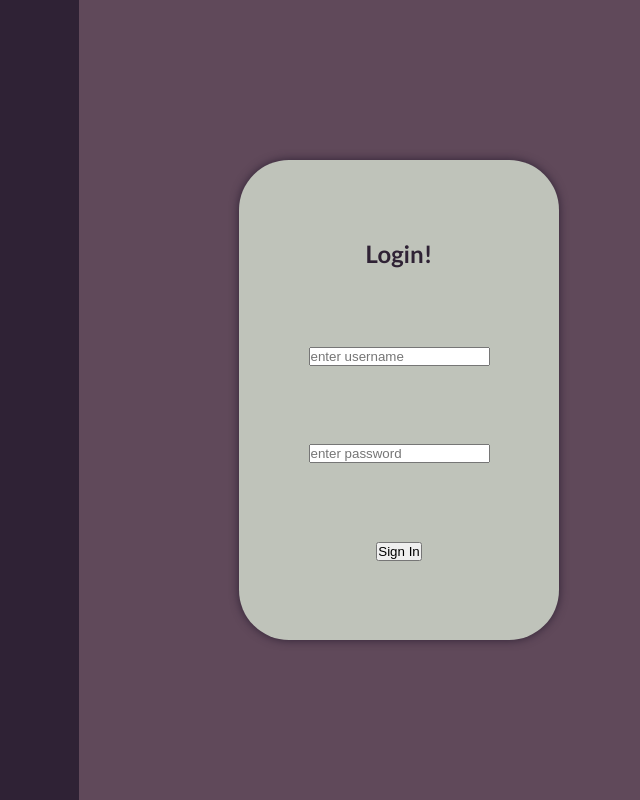
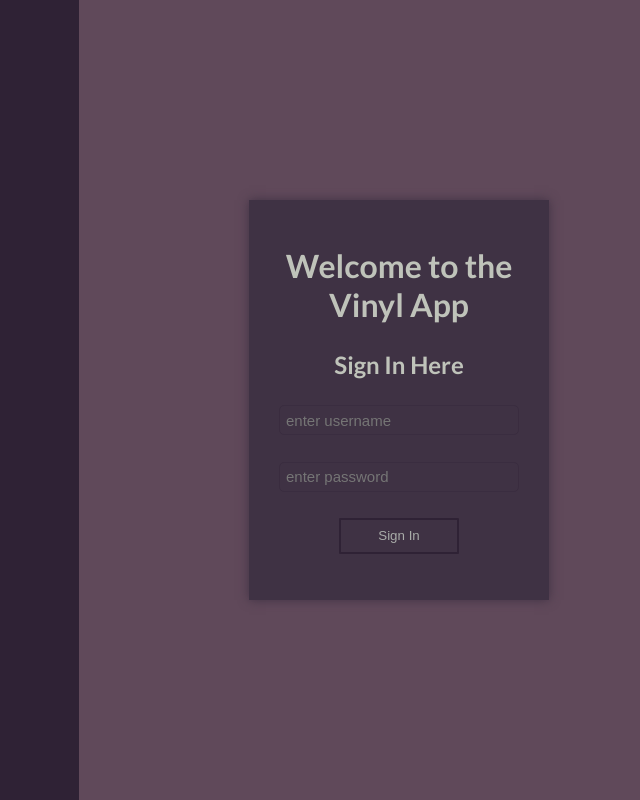
Before and after one commit to Fernando-Rodriguez/vinylappui_v2, a React (Create React App) app: page /login in a window 1280 px wide. Shown: the whole page, without its empty margins (561-1201 px from the left). Built offline with nearby package versions, Linux system fonts and the light colour scheme; no server answers.

Commit message:
working on fixing colors

```diff
--- a/src/components/LoginView/Login.css
+++ b/src/components/LoginView/Login.css
@@ -1,31 +1,86 @@
+:root {
+    --light-primary: #60495A;
+    --med-primary: #3F3244 ;
+    --dark-primary: #2F2235;
+    --light-secondary: #BFC3BA;
+    --dark-dark: #A9ACA9;
+}
+
 .login-container {
     width: 100%;
     height: 100%;
-    background: #60495A;
     display: grid;
+    background-color: var(--light-primary);
     grid-template-columns: 1fr 1fr;
+    grid-template-rows: 1fr;
+    justify-content: center;
+    align-items: center;
 }
 
 .side-bar-container{
-    background: #2F2235;
+    height: 100%;
+    background: var(--dark-primary);
 }
 
 .login-input-container {
+    height: 100%;
+    width: 100%;
     display: flex;
     flex-direction: column;
     justify-content: center;
     align-items: center;
 }
 
+.input-items-container {
+    width: 50%;
+    height: 50%;
+    max-height: 400px;
+    max-width: 300px;
+    display: flex;
+    flex-direction: column;
+    justify-content: center;
+    align-items: center;
+    background-color: var(--med-primary);
+    box-shadow: 0 0 10px var(--med-primary);
+}
+
 .input-items {
-    height: 60%;
-    width: 50%;
-    color: #2F2235;
-    background-color: #BFC3BA;
+    height: 90%;
+    width: 80%;
+    color: var(--light-secondary);
     display: flex;
     flex-direction: column;
     justify-content: space-evenly;
     align-items: center;
+    text-align: center;
+}
+
+.input-field-container {
+    width: 100%;
+    height: 30px;
+    display: flex;
+    justify-content: center;
+    align-items: center;
+    border-radius: 5px;
+    border: 1px solid rgb(47, 34, 53, 0.3);
+    transition: all 0.3s ease;
+}
+
+.login-input {
+    width: 95%;
+    height: 90%;
+    border: none;
+    background-color: transparent;
+    transition: all 0.3s ease;
+    font-size: 15px;
+}
+
+.login-input:focus {
+    outline:none;
+    color: var(--light-secondary);
+}
+
+.input-field-container:focus-within {
     box-shadow: 0 0 10px #2F2235;
-    border-radius: 50px;
+    background-color: var(--dark-primary);
 }
--- a/src/components/LoginView/Login.jsx
+++ b/src/components/LoginView/Login.jsx
@@ -1,6 +1,7 @@
 /* eslint-disable no-unused-vars */
 import React, { useContext, useState } from 'react';
 import { UserContext } from '../../context/UserProvider';
+import CustomButton from '../SharedComponents/CustomButton';
 import './Login.css';
 
 const Login = () => {
@@ -29,18 +30,34 @@ const Login = () => {
   };
 
   const LoginSection = () => (
+    <div className="input-items-container">
       <div className="input-items">
-      <h2>Login!</h2>
+        <h1>Welcome to the Vinyl App</h1>
+        <h2>Sign In Here</h2>
+        <div className="input-field-container">
           <input
+            className="login-input"
             onChange={(e) => onUserChangeHandler(e.target.value)}
             placeholder="enter username"
           />
+        </div>
+        <div className="input-field-container">
+
           <input
+            className="login-input"
             onChange={(e) => onPassChange(e.target.value)}
             placeholder="enter password"
             type="password"
           />
-      <button type="button" onClick={LoginUser}>Sign In</button>
+        </div>
+        {/* <button type="button" onClick={LoginUser}>Sign In</button> */}
+        <CustomButton
+          clickHandler={LoginUser}
+          theme="light"
+        >
+          Sign In
+        </CustomButton>
+      </div>
     </div>
   );
 
--- a/src/components/NavBar/NavBar.css
+++ b/src/components/NavBar/NavBar.css
@@ -1,10 +1,11 @@
 .navbar-container {
+    padding: 3%;
     max-width: 100%;
     max-height: 100%;
     display: flex;
     flex-direction: column;
     background: #292235;
-    justify-content: flex-start;
+    justify-content: center;
     align-items: center;
 }
 
--- a/src/components/SharedComponents/CustomButton.css
+++ b/src/components/SharedComponents/CustomButton.css
@@ -1,3 +1,11 @@
+:root {
+  --light-primary: #60495A;
+  --med-primary: #3F3244 ;
+  --dark-primary: #2F2235;
+  --light-secondary: #BFC3BA;
+  --dark-dark: #A9ACA9;
+}
+
 .button-container {
   width: 50%;
   height: 10%;
@@ -5,7 +13,7 @@
   min-width: 70px;
   background-color: transparent;
   color: inherit;
-    border: 2px solid #292235;
+  border: 2px solid var(--dark-primary);
   transition: all 0.3s ease;
   border-radius: 1px;
   margin: 0 5px;
@@ -13,8 +21,20 @@
 
 .button-container:hover {
   outline: none;
-    border: 2px solid #292235;
-    background-color: #292235;
-    box-shadow: 0 0 5px darkgray;
+  border: 2px solid var(--dark-primary);
+  box-shadow: 0 0 5px var(--dark-primary);
   cursor:pointer;
 }
+
+.light {
+  color: var(--dark-dark);
+}
+
+.med-button {
+  max-height: 40px;
+  max-width: 200px;
+  font-size: 16px;
+  display: flex;
+  justify-content: center;
+  align-items: center;
+}
--- a/src/components/SharedComponents/CustomButton.jsx
+++ b/src/components/SharedComponents/CustomButton.jsx
@@ -1,10 +1,17 @@
 import React from 'react';
 import './CustomButton.css';
 
-const CustomButton = ({ clickHandler, children }) => (
+const CustomButton = (
+  {
+    clickHandler,
+    children,
+    theme,
+    customStyle,
+  },
+) => (
   <button
     type="button"
-    className="button-container"
+    className={`button-container ${customStyle} ${theme}`}
     onClick={clickHandler}
   >
     {children}
--- a/src/components/TablePage/AddAlbum/AddAlbum.css
+++ b/src/components/TablePage/AddAlbum/AddAlbum.css
@@ -0,0 +1,7 @@
+.add-container {
+  width: 100%;
+  background-color: orange;
+  display: flex;
+  justify-items: center;
+  align-items: center;
+}
--- a/src/components/TablePage/TablePage.css
+++ b/src/components/TablePage/TablePage.css
@@ -1,22 +1,30 @@
+:root {
+    --light-primary: #60495A;
+    --med-primary: #3F3244;
+    --dark-primary: #2F2235;
+    --light-secondary: #BFC3BA;
+    --dark-dark: #A9ACA9;
+}
+
 .table-container {
     width: 100%;
     height: 100%;
     display: flex;
     flex-direction: column;
-    justify-content: flex-start;
     align-items: center;
     overflow-y: scroll;
     font-size: 20px;
 }
 
 .table-whole{
-    width: 90%;
-    color: white;
+    width: 98%;
+    color: var(--light-secondary);
     display: grid;
     grid-template-columns: 1fr;
     padding: 10px;
     border-radius: 2px;
-    border: solid white 1px;
+    border: solid var(--light-secondary) 1px;
+    background-color: var(--med-primary);
 }
 
 .table-header-row {
@@ -25,43 +33,22 @@
     grid-template-columns: 1fr 1fr 0.3fr 0.5fr 0.2fr 0.2fr;
 }
 
-.add-album-button-container {
-    background-color: transparent;
-    width: 100%;
+.add-albums-container {
+    width: 98%;
+    height: 98%;
+    max-height: 50px;
     display: flex;
-    justify-content: flex-end;
-    align-items: center;
+    flex-direction: row-reverse;
 }
 
-.button-item {
-    width: 150px;
-    padding: 10px;
-    margin: 5px;
-    margin-right: 10px;
-    display: flex;
-    justify-content: center;
-    align-items: center;
-    border-radius: 1px;
-    color: white;
-    border: 1px solid white;
-}
-
-.button-item:hover{
-    border: 1px solid black;
-    background: gray;
-    cursor: pointer;
-}
-
-.isActive {
-    border: 1px solid black;
-    background: gray;
-    font-weight: bolder;
-}
-
-.button-item span {
-    margin: 0 5px;
+.add-albums-button {
+    width: 100px;
 }
 
 .table-row-body {
     width: 100%;
 }
+
+.margined {
+    margin-left: 5px;
+}
--- a/src/components/TablePage/TablePage.jsx
+++ b/src/components/TablePage/TablePage.jsx
@@ -6,6 +6,7 @@ import AddAlbum from './AddAlbum/AddAlbum';
 import TableRowItem from './TableRow/TableRowItem';
 
 import './TablePage.css';
+import CustomButton from '../SharedComponents/CustomButton';
 
 const TablePage = () => {
   const [
@@ -36,18 +37,15 @@ const TablePage = () => {
 
   return (
     <div className="table-container">
-      <div
-        className="add-album-button-container"
-        role="button"
-        tabIndex="0"
-        onClick={() => setAddAlbumBool(!addAlbumBool)}
-        onKeyDown={() => {}}
-      >
-        <div className={addAlbumBool ? 'button-item isActive' : 'button-item'}>
-          {addAlbumBool && <AddAlbum className="add-albums" />}
-          <span>Add Album</span>
-          <i className="far fa-plus-square" />
-        </div>
+      <div className="add-albums-container">
+        <CustomButton
+          customStyle="med-button"
+          clickHandler={() => setAddAlbumBool(!addAlbumBool)}
+        >
+          Add Album
+          <i className="margined far fa-plus-square" />
+        </CustomButton>
+        {addAlbumBool && <AddAlbum />}
       </div>
       <div className="table-whole">
         <div className="table-header-row">
```
Lines whose indentation alone changed are shown as unchanged.
